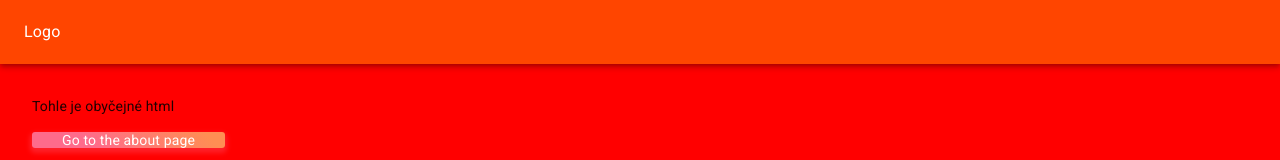
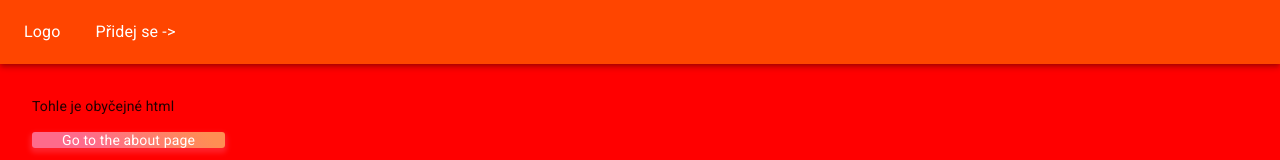
Before and after one commit to gugcz/web21-frontend, a Next.js app: page / in a window 1280 px wide. Shown: the top 160 px of the page. Built offline with nearby package versions, Linux system fonts and the light colour scheme.

Commit message:
feat: Add JoinUs Button

```diff
--- a/components/layout/AppHeader/AppHeader.jsx
+++ b/components/layout/AppHeader/AppHeader.jsx
@@ -1,6 +1,7 @@
 import { AppBar, makeStyles, Toolbar } from '@material-ui/core';
 import React from 'react';
 import Logo from '../../common/Logo/Logo';
+import { JoinUsHeaderButton } from '../JoinUsHeader/JoinUsHeaderButton';
 
 const useStyles = makeStyles(() => ({
   root: {
@@ -15,6 +16,7 @@ export const AppHeader = () => {
     <AppBar position="static" className={classes.root}>
       <Toolbar>
         <Logo />
+        <JoinUsHeaderButton />
       </Toolbar>
     </AppBar>
   );
--- /dev/null
+++ b/components/layout/JoinUsHeader/JoinUsHeaderButton.js
@@ -0,0 +1,29 @@
+import { makeStyles, Typography } from '@material-ui/core';
+
+const useStyles = makeStyles(({ palette }) => ({
+  root: {
+    position: 'relative',
+    width: 150,
+    '&::after': {
+      content: '""',
+      width: 150,
+      height: 150,
+      backgroundColor: palette.primary.main,
+      display: 'block',
+      position: 'absolute',
+      borderRadius: '0 0 50% 50%',
+      top: -100,
+      zIndex: -1,
+    },
+  },
+}));
+
+export const JoinUsHeaderButton = () => {
+  const classes = useStyles();
+
+  return (
+    <div className={classes.root}>
+      <Typography align="center">Přidej se -&gt;</Typography>
+    </div>
+  );
+};
```
